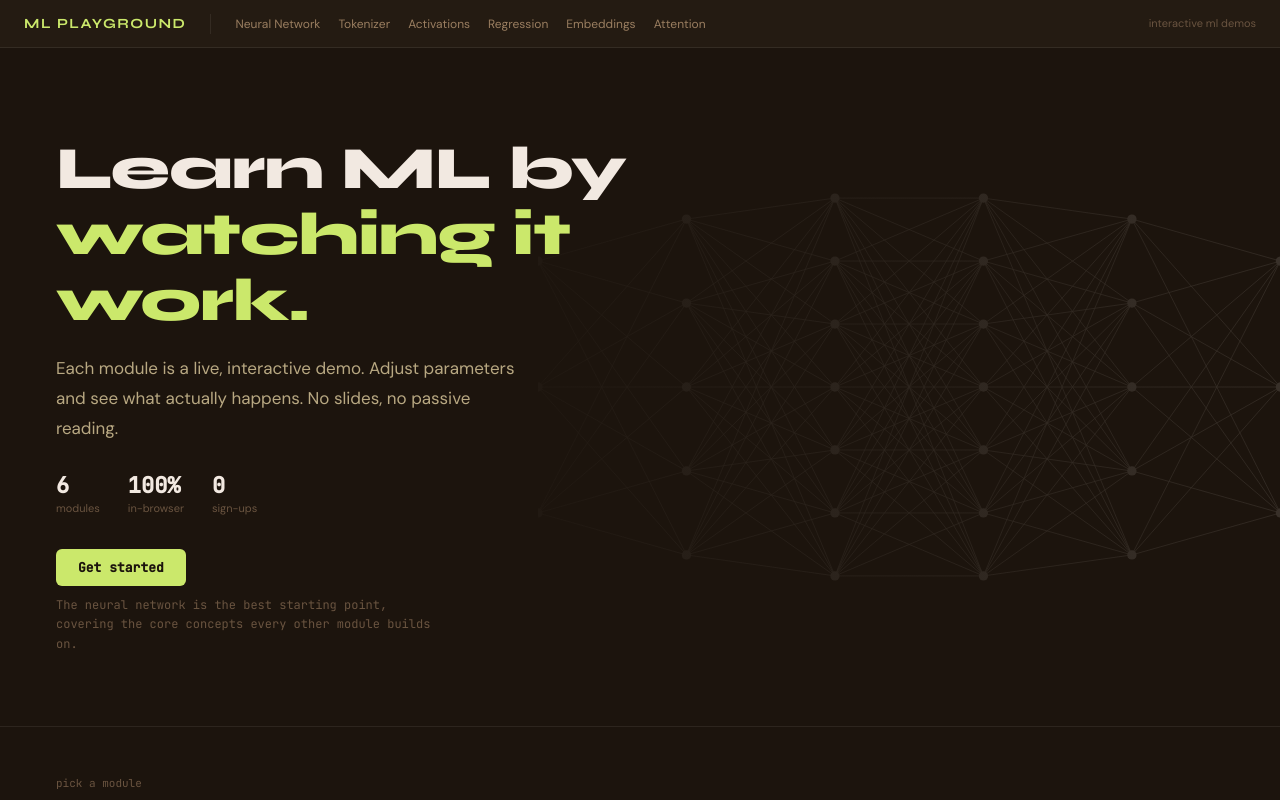
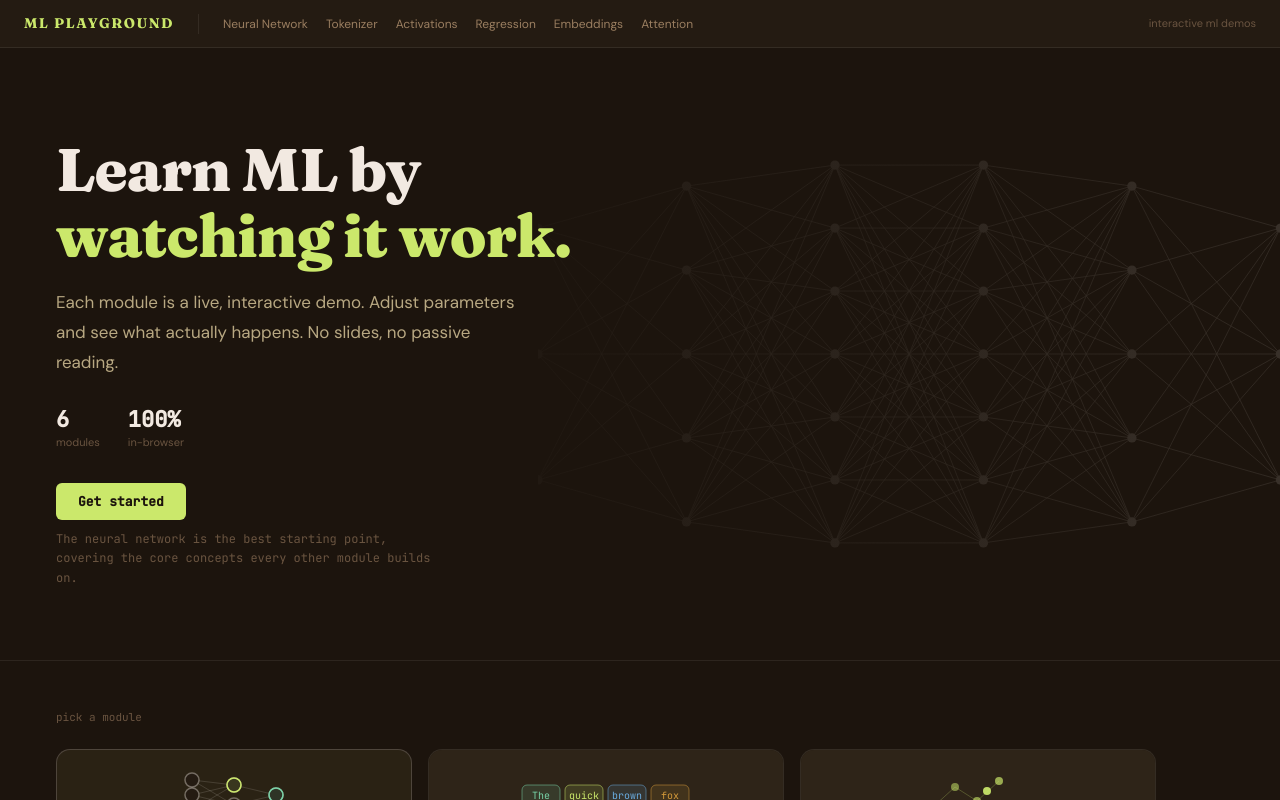
Before and after one commit to Biruk-gebru/nn-sim, a React (Vite) app: page / in a window 1280 px wide. Built offline with nearby package versions, Linux system fonts and the light colour scheme.

Commit message:
feat(landing): swap display font to Fraunces, drop sign-ups stat

```diff
--- a/index.html
+++ b/index.html
@@ -33,7 +33,7 @@
 
     <link rel="preconnect" href="https://fonts.googleapis.com" />
     <link rel="preconnect" href="https://fonts.gstatic.com" crossorigin />
-    <link href="https://fonts.googleapis.com/css2?family=Syne:wght@700;800&family=DM+Sans:opsz,wght@9..40,400;9..40,500;9..40,600&family=JetBrains+Mono:wght@400;500&display=swap" rel="stylesheet" />
+    <link href="https://fonts.googleapis.com/css2?family=Fraunces:opsz,wght@9..144,700;9..144,800&family=DM+Sans:opsz,wght@9..40,400;9..40,500;9..40,600&family=JetBrains+Mono:wght@400;500&display=swap" rel="stylesheet" />
   </head>
   <body>
     <div id="root"></div>
--- a/src/index.css
+++ b/src/index.css
@@ -37,7 +37,7 @@
   --green-dim:    rgba(160, 200, 74, 0.13);
 
   /* Typography */
-  --font-display: 'Syne', system-ui, sans-serif;
+  --font-display: 'Fraunces', Georgia, serif;
   --font-body:    'DM Sans', system-ui, sans-serif;
   --font-mono:    'JetBrains Mono', ui-monospace, monospace;
 }
--- a/src/pages/Landing.tsx
+++ b/src/pages/Landing.tsx
@@ -107,7 +107,6 @@ export function Landing() {
             {[
               { n: '6', label: 'modules' },
               { n: '100%', label: 'in-browser' },
-              { n: '0', label: 'sign-ups' },
             ].map(({ n, label }) => (
               <div key={label}>
                 <span style={{ fontFamily: 'var(--font-mono)', fontSize: 22, fontWeight: 700, color: 'var(--text)', display: 'block', lineHeight: 1 }}>{n}</span>
```
